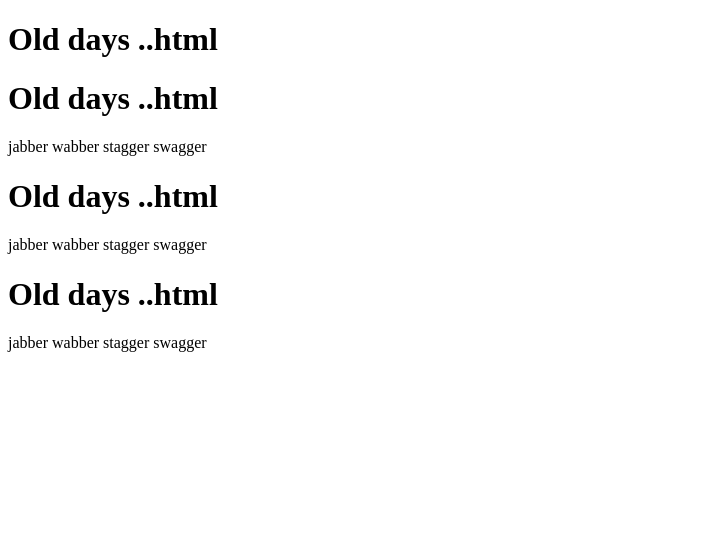
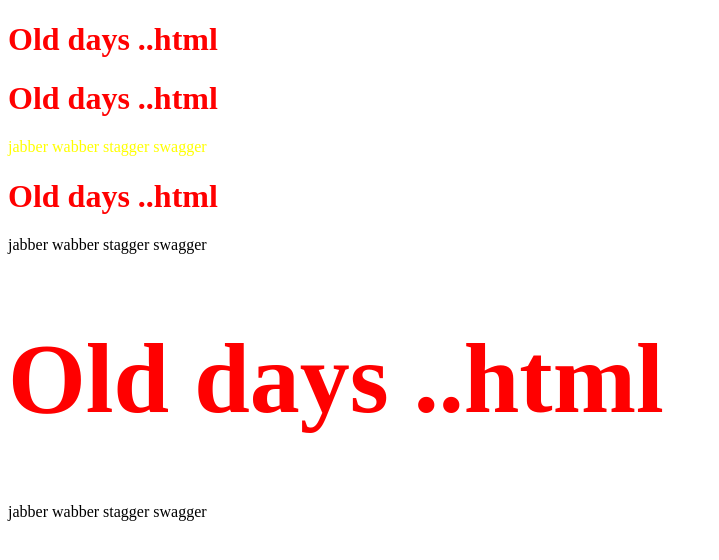
Before and after one commit to sunjeet-khokhar/JS, a plain HTML site: page index.html in a window 1280 px wide. Shown: the whole page, without its empty margins (0-719 px from the left). Drawn offline with Linux system fonts and the light colour scheme.

Commit message:
use of some basic CSS

```diff
--- a/index.html
+++ b/index.html
@@ -1,20 +1,36 @@
  <!doctype html>
 <html>
+
 <head>
 	<title>JS prac</title>
 	<script src="hello_duniya.js"></script>
 
 </head>
+<style type="text/css">
+h1 {
+	color: red;
+}
+#big-daddy-heading
+{
+	font-size: 100px;
+}
+.big-p
+{
+	color: yellow;
+}
+</style>
 <body>
+
 	<h1>Old days ..html</h1>
+
+
+	<h1>Old days ..html</h1>
+	<p class='big-p'>jabber wabber stagger swagger</p>
 
 	<h1>Old days ..html</h1>
 	<p>jabber wabber stagger swagger</p>
 
-	<h1>Old days ..html</h1>
-	<p>jabber wabber stagger swagger</p>
-
-	<h1>Old days ..html</h1>
+	<h1 id="big-daddy-heading">Old days ..html</h1>
 	<p>jabber wabber stagger swagger</p>
 
 </body>
```
